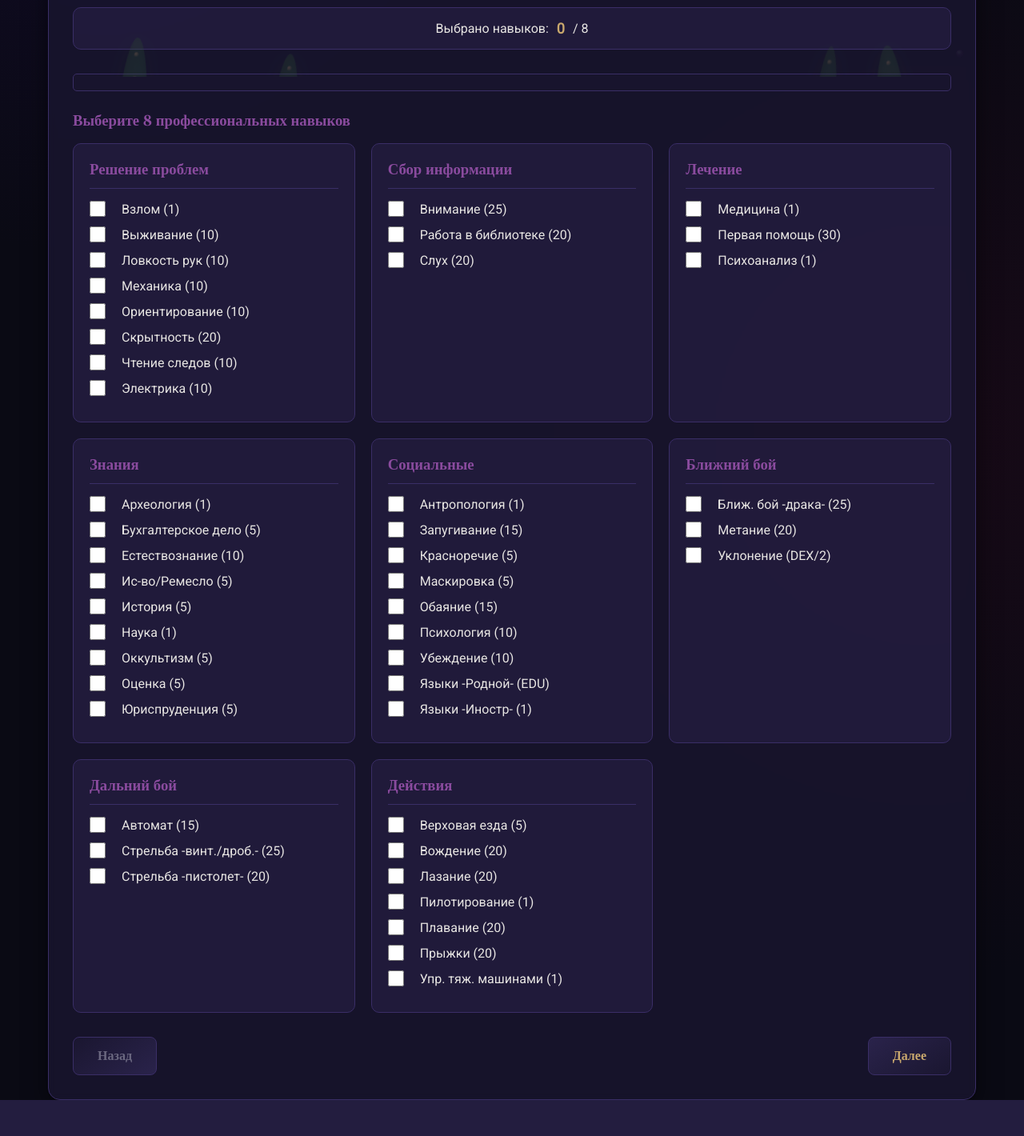
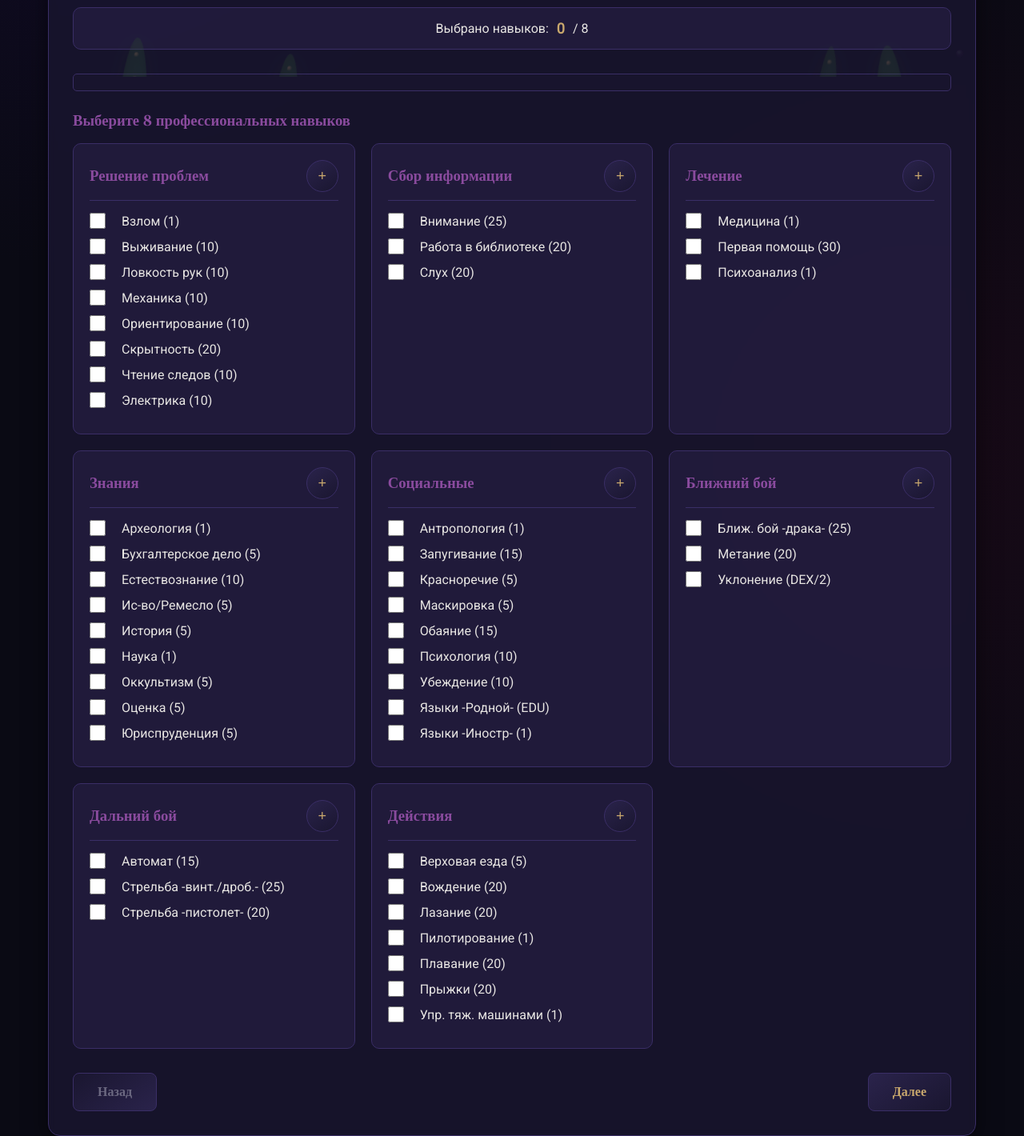
Before and after one commit to amari-darey/coc_game_site, a Flask app: page /create in a window 1280 px wide. Shown: the part 704-2124 px from the top of the page at 80% size. Before the commit the page ends 2079 px from the top, so only its background shows below. Run offline with Flask 3, Linux system fonts and the light colour scheme.

Commit message:
add addition new skills

```diff
--- a/static/css/create_classic.css
+++ b/static/css/create_classic.css
@@ -206,10 +206,40 @@ select:-webkit-autofill {
 }
 .skill-category h3 {
     color: #8a4b9e;
+    font-family: 'Cinzel', serif;
+}
+
+.skill-category-header {
+    display: flex;
+    justify-content: space-between;
+    align-items: center;
     margin-bottom: 15px;
-    font-family: 'Cinzel', serif;
     border-bottom: 1px solid #3a2e66;
     padding-bottom: 10px;
+}
+
+.skill-add-category-btn {
+    width: 40px;
+    height: 40px;
+    border: none;
+    border-radius: 50%;
+    background: linear-gradient(145deg, #2a234b, #1a1630);
+    color: #c9a86d;
+    font-size: 18px;
+    cursor: pointer;
+    transition: all 0.3s ease;
+    border: 1px solid #3a2e66;
+}
+
+.skill-del-category-btn {
+    width: 40px;
+    height: 40px;
+    background: linear-gradient(145deg, #2a234b, #1a1630);
+    color: #c9a86d;
+    font-size: 18px;
+    cursor: pointer;
+    transition: all 0.3s ease;
+    border: 1px solid #3a2e66;
 }
 
 .skill-item { margin-bottom: 12px; display: flex; align-items: center; }
--- a/templates/create_investigator_classic.html
+++ b/templates/create_investigator_classic.html
@@ -73,11 +73,14 @@
 
             <h3 class="section-title">Выберите 8 профессиональных навыков</h3>
 
-            <div class="skills-container">
+            <div class="skills-container" id="skills-container-step-one">
                 {% for category, skills in context.skills.items() %}
                 {% if category not in ['Мифы Ктулху', 'Финансы'] %}
                 <div class="skill-category">
-                    <h3>{{ category }}</h3>
+                    <div class="skill-category-header">
+                        <h3>{{ category }}</h3>
+                        <button type="button" class="skill-add-category-btn" data-category="{{ category }}">+</button>
+                    </div>
                     {% for skill in skills %}
                         <div class="skill-item">
                             <input type="checkbox" id="skill_{{ skill.id }}" name="skills" value="{{ skill.id }} " data-name="{{ skill.rus }}">
@@ -91,13 +94,13 @@
         </div>
         <div id="js-characteristic" hidden>
             {% for ch in context.characteristic %}
-                <div data-name="{{ ch.eng }}" data-base="{{ ch.base }}" hidden></div>
+                <div data-name="{{ ch.id }}" data-base="{{ ch.base }}" data-rus="{{ ch.rus }}" hidden></div>
             {% endfor %}
         </div>
         <div id="js-stats" hidden>
             {% for skills in context.skills %}
                 {% for skill in context.skills[skills] %}
-                    <div data-name="{{ skill.id }}" data-base="{{ skill.base }}" hidden></div>
+                    <div data-name="{{ skill.id }}" data-base="{{ skill.base }}" data-rus="{{ skill.rus }}" hidden></div>св
                 {% endfor %}
             {% endfor %}
         </div>
```
Also changed, not shown: static/js/character.js (+48 -10 lines), templates/create_investigator_fast.html (+5 -2 lines), README.md.
